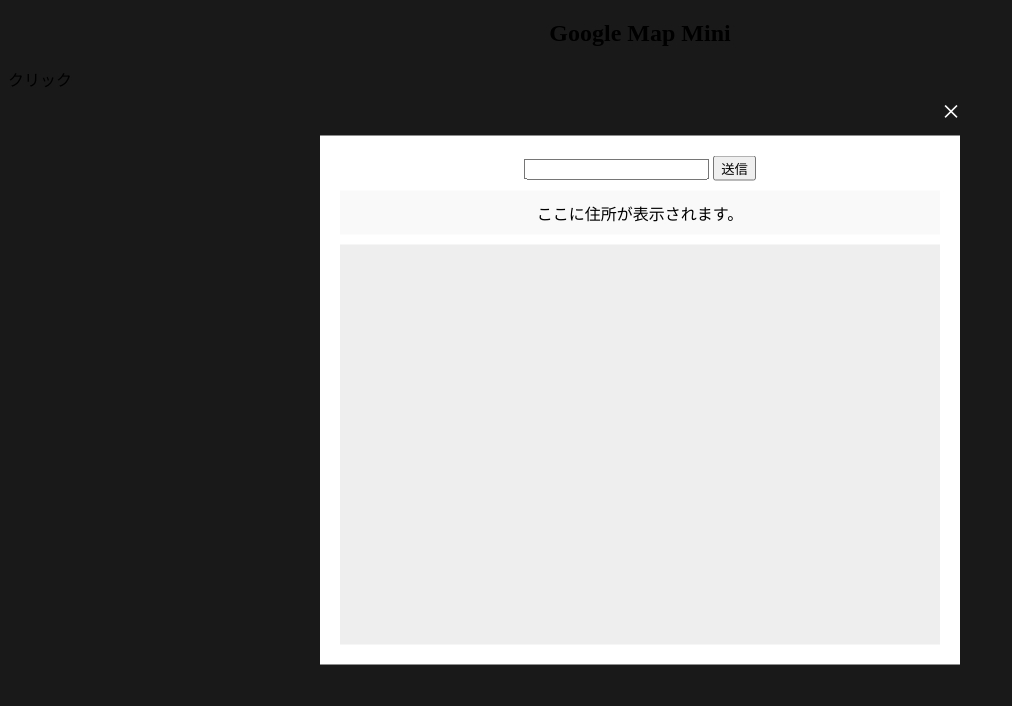
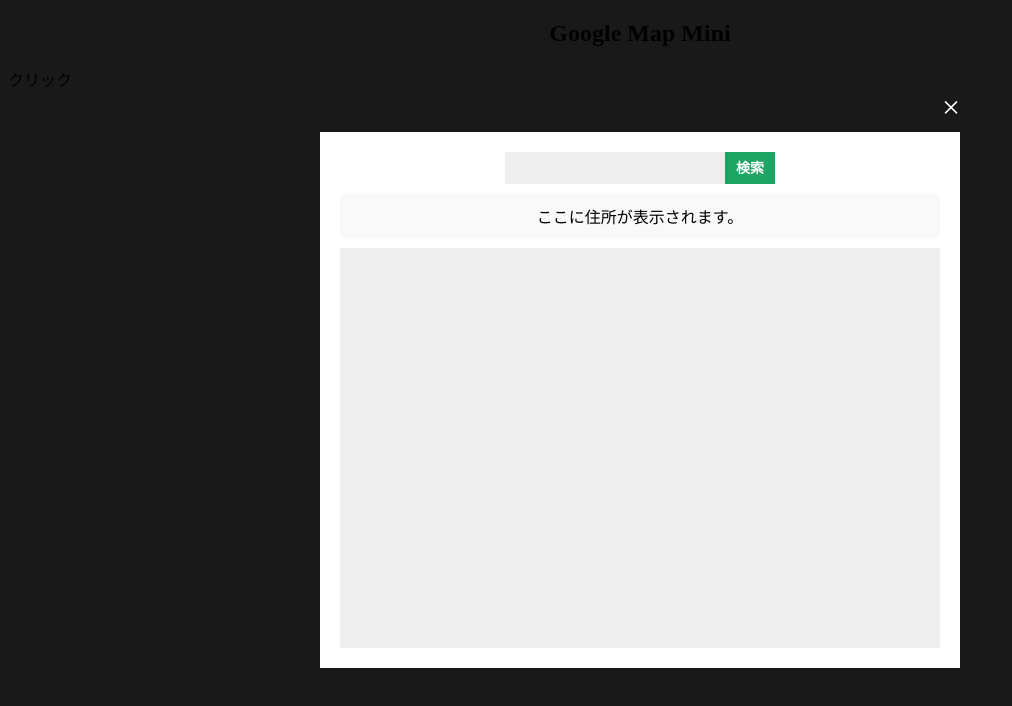
Before and after one commit to Vicugn4Pac0s/google-map-modal, a website built with webpack: page dist/index.html in a window 1280 px wide. Both pictures are taken after a click on the element "クリック". Shown: the whole page, without its empty margins (0-1012 px from the left). Built offline with nearby package versions, Linux system fonts and the light colour scheme.

Commit message:
searchform デザイン変更

```diff
--- a/src/css/style.css
+++ b/src/css/style.css
@@ -19,7 +19,7 @@
   width: 100%;
 }
 .googleMapModal .gmm_layer {
-  background: rgba(0,0,0, 0.9);
+  background: rgba(0, 0, 0, 0.9);
   position: absolute;
   top: 0;
   left: 0;
@@ -58,9 +58,35 @@
   height: 400px;
   width: 100%;
 }
+.googleMapModal .gmm_search {
+  box-sizing: border-box;
+  position: relative;
+  margin: 0 auto;
+  max-width: 270px;
+  padding-right: 50px;
+}
 .googleMapModal .gmm_address {
+  background: #eee;
+  border: none;
+  outline: 0;
+  line-height: 30px;
+  width: 100%;
 }
 .googleMapModal .gmm_btnSearch {
+  background: #1fa463;
+  border: none;
+  color: #fff;
+  cursor: pointer;
+  font-size: 14px;
+  font-weight: bold;
+  position: absolute;
+  top: 0;
+  right: 0px;
+  line-height: 30px;
+  width: 50px;
+}
+.googleMapModal .gmm_btnSearch:focus {
+  outline: none;
 }
 .googleMapModal .gmm_result {
   background: #f9f9f9;
--- a/src/view/view.js
+++ b/src/view/view.js
@@ -12,7 +12,7 @@
             id="gmm-btnSearch"
             class="gmm_btnSearch"
             type="button"
-            value="送信"
+            value="検索"
           />
         </div>
 
```
Also changed, not shown: dist/main.js.
